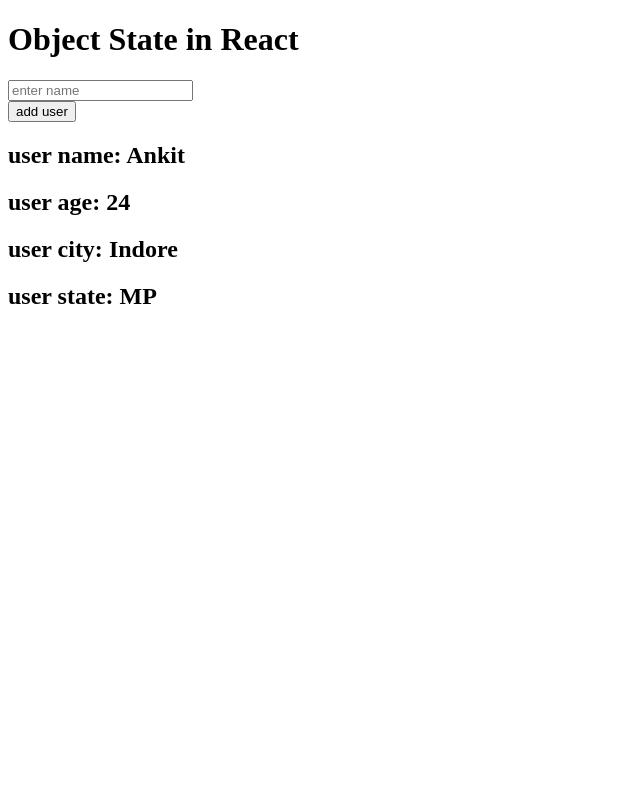
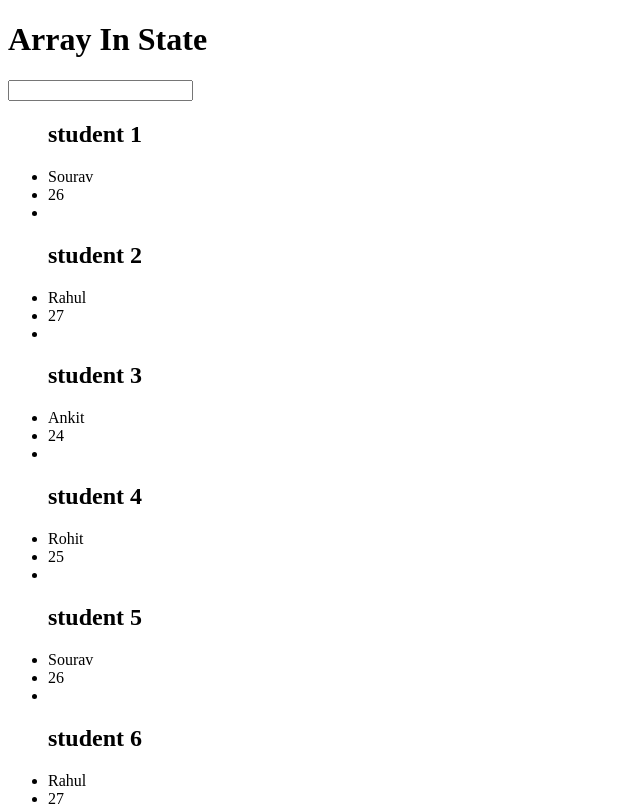
Before and after one commit to Zulqarnain-AI/react_practice_set, a React (Vite) app: page / in a window 1280 px wide. Shown: the top 806 px of the page, without its empty margins (0-640 px from the left). Built offline with nearby package versions, Linux system fonts and the light colour scheme.

Commit message:
update object in an array

```diff
--- a/src/App.jsx
+++ b/src/App.jsx
@@ -15,7 +15,9 @@
 // import ToPassFunctionAsProps from './ToPassFunctionAsProps'
 // import UseFormStatusHook from './UseFormStatusHook'
 // import DerivedState from "./DerivedState"
-import ObjectState from "./Object-State"
+// import ObjectState from "./Object-State"
+import ArrayInState from "./ArrayInState"
+
 // import Transition from './Transitions'
 function App() {
 
@@ -61,7 +63,8 @@ function App() {
       {/* <UseFormStatusHook /> */}
       {/* <Transition /> */}
       {/* <DerivedState /> */}
-<ObjectState />
+      {/* <ObjectState /> */}
+      <ArrayInState />
     </>
   )
 }
--- /dev/null
+++ b/src/ArrayInState.jsx
@@ -0,0 +1,42 @@
+
+
+import { useState } from 'react';
+
+function ArrayInState() {
+    const [users, setUsers] = useState([
+        {name:"Sourav", age:26,email:""},
+        {name:"Rahul", age:27,email:""},
+        {name:"Ankit", age:24,email:""},
+        {name:"Rohit", age:25,email:""},
+        {name:"Sourav", age:26,email:""},
+        {name:"Rahul", age:27,email:""},
+        {name:"Ankit", age:24,email:""},
+    ]);
+
+
+const handleChange=(vlaue)=>{
+    users[0].email = vlaue;
+    setUsers([...users])
+}
+
+    return(
+        <>
+            <h1>Array In State</h1>
+            <input type="text" onChange={(e)=>{handleChange(e.target.value)}}/>
+            {
+                users.map((user,index)=>(
+                    <ul>
+                        <h2>student {index + 1}</h2>
+                        <li>{user.name}</li>
+                        <li>{user.age}</li>
+                        <li>{user.email}</li>
+                    </ul>
+                ))
+            }
+
+
+        </>
+    )
+
+}
+export default ArrayInState;
```
